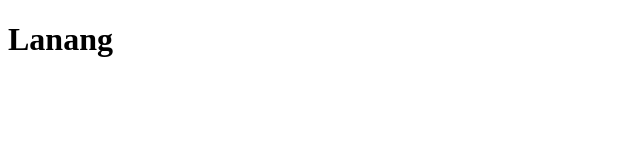
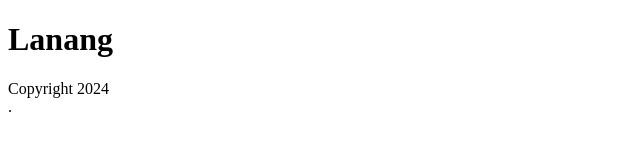
Before and after one commit to lanangwisana/ProyekWeb_Lanang., a plain HTML site: page index.html in a window 1280 px wide. Shown: the whole page, without its empty margins (0-640 px from the left). Drawn offline with Linux system fonts and the light colour scheme.

Commit message:
third commit

```diff
--- a/index.html
+++ b/index.html
@@ -7,5 +7,6 @@
 </head>
 <body>
     <h1>Lanang</h1>
+    <footer>Copyright 2024</footer>.
 </body>
 </html>
```
